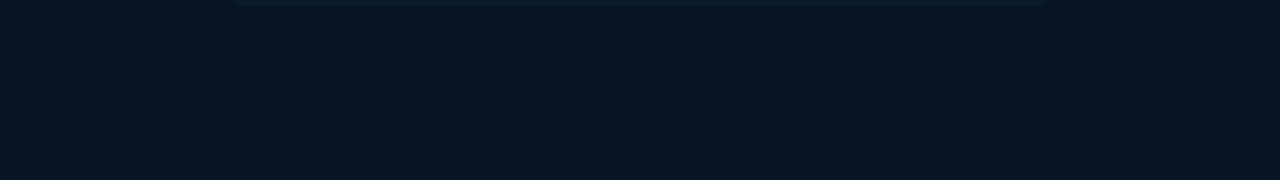
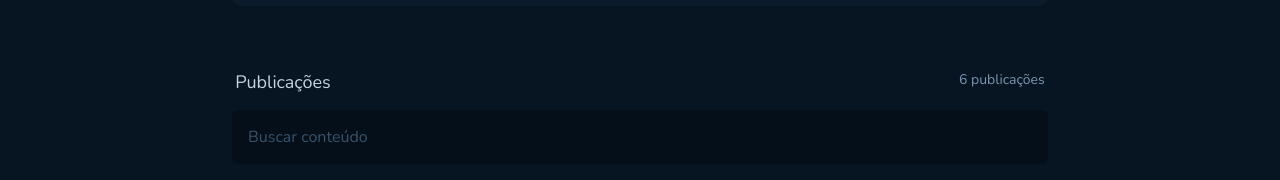
Before and after one commit to nathallye/challenge03-ignite-react, a React (Vite) app: page / in a window 1280 px wide. Shown: the part 382-562 px from the top of the page. Built offline with nearby package versions, Linux system fonts and the light colour scheme.

Commit message:
SearchForm component

```diff
--- /dev/null
+++ b/src/components/SearchForm/SearchForm.tsx
@@ -0,0 +1,16 @@
+import { SearchFormContainer } from "./styles";
+
+export const SearchForm = () => {
+  return (
+    <SearchFormContainer>
+      <div>
+        <span>Publicações</span>
+        <span>6 publicações</span>
+      </div>
+      <input
+        type="text"
+        placeholder="Buscar conteúdo"
+      />
+    </SearchFormContainer>
+  );
+};
--- /dev/null
+++ b/src/components/SearchForm/index.tsx
@@ -0,0 +1,3 @@
+import { SearchForm } from "./SearchForm";
+
+export { SearchForm };
--- /dev/null
+++ b/src/components/SearchForm/styles.ts
@@ -0,0 +1,42 @@
+import styled from "styled-components";
+
+export const SearchFormContainer = styled.form`
+  display: flex;
+  flex-direction: column;
+  gap: 1rem;
+
+  div {
+    display: flex;
+    justify-content: space-between;
+    padding: 0 0.2rem 0 0.2rem;
+
+    span:first-child {
+      color: ${props => props.theme["base-subtitle"]};
+      font-size: 1.125rem;
+    }
+
+    span:last-child {
+      color: ${props => props.theme["base-span"]};
+      font-size: 0.875rem;
+    }
+  }
+
+  input {
+    flex: 1;
+
+    background: ${props => props.theme["base-input"]};
+    border: 0;
+    border-radius: 6px;
+    color: ${props => props.theme["base-text"]};
+
+    padding: 1rem;
+
+    &::placeholder {
+      color: ${props => props.theme["base-label"]};
+    }
+
+    @media (max-width: 600px) {
+      padding-right: 0.5rem;
+    }
+  }
+`;
--- a/src/pages/Blog/Blog.tsx
+++ b/src/pages/Blog/Blog.tsx
@@ -1,11 +1,18 @@
 import { Header } from "../../components/Header";
 import { Profile } from "../../components/Profile";
+import { SearchForm } from "../../components/SearchForm";
+
+import { PostsContainer } from "./styles";
 
 export const Blog = () => {
   return (
     <div>
       <Header />
       <Profile />
+
+      <PostsContainer>
+        <SearchForm />
+      </PostsContainer>
     </div>
   );
 };
--- /dev/null
+++ b/src/pages/Blog/styles.ts
@@ -0,0 +1,8 @@
+import styled from "styled-components";
+
+export const PostsContainer = styled.main`
+  width: 100%;
+  max-width: 864px;
+  margin: 4rem auto 0;
+  padding: 0 1.5rem;
+`;
```
